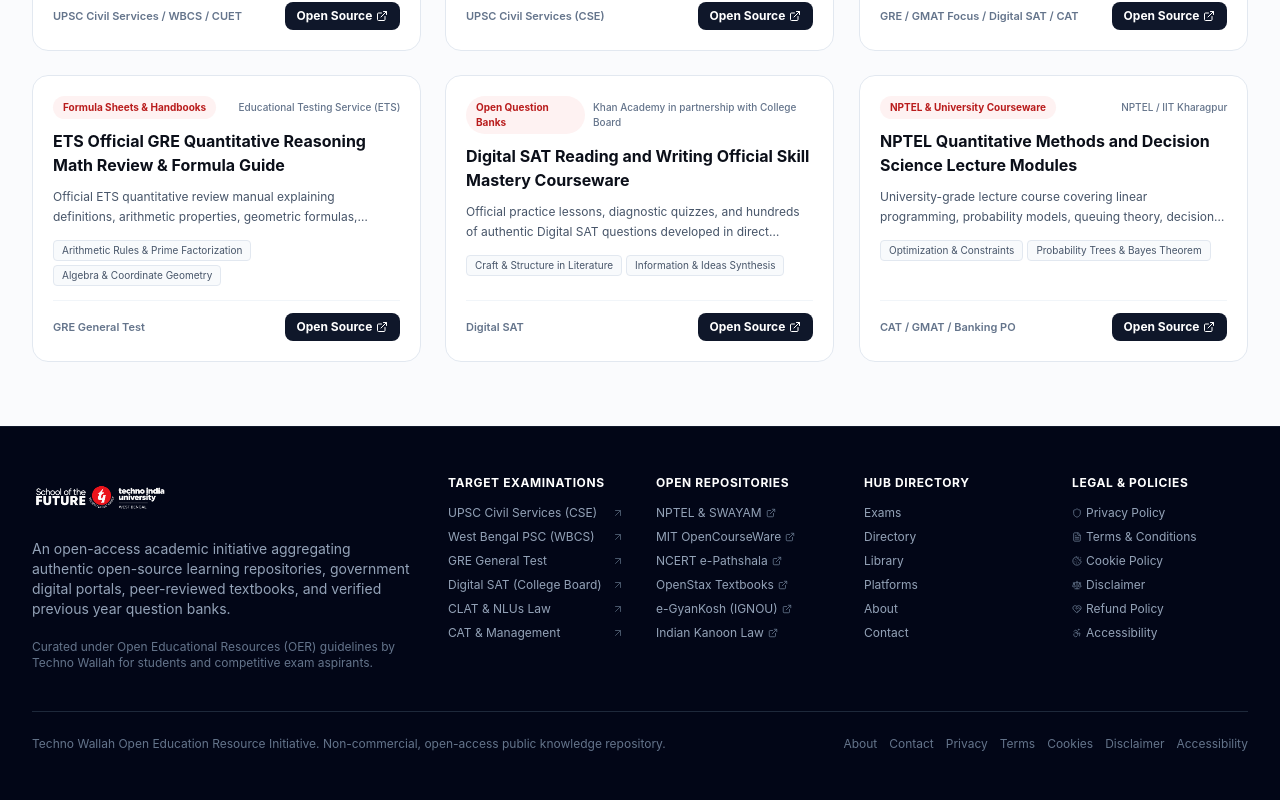
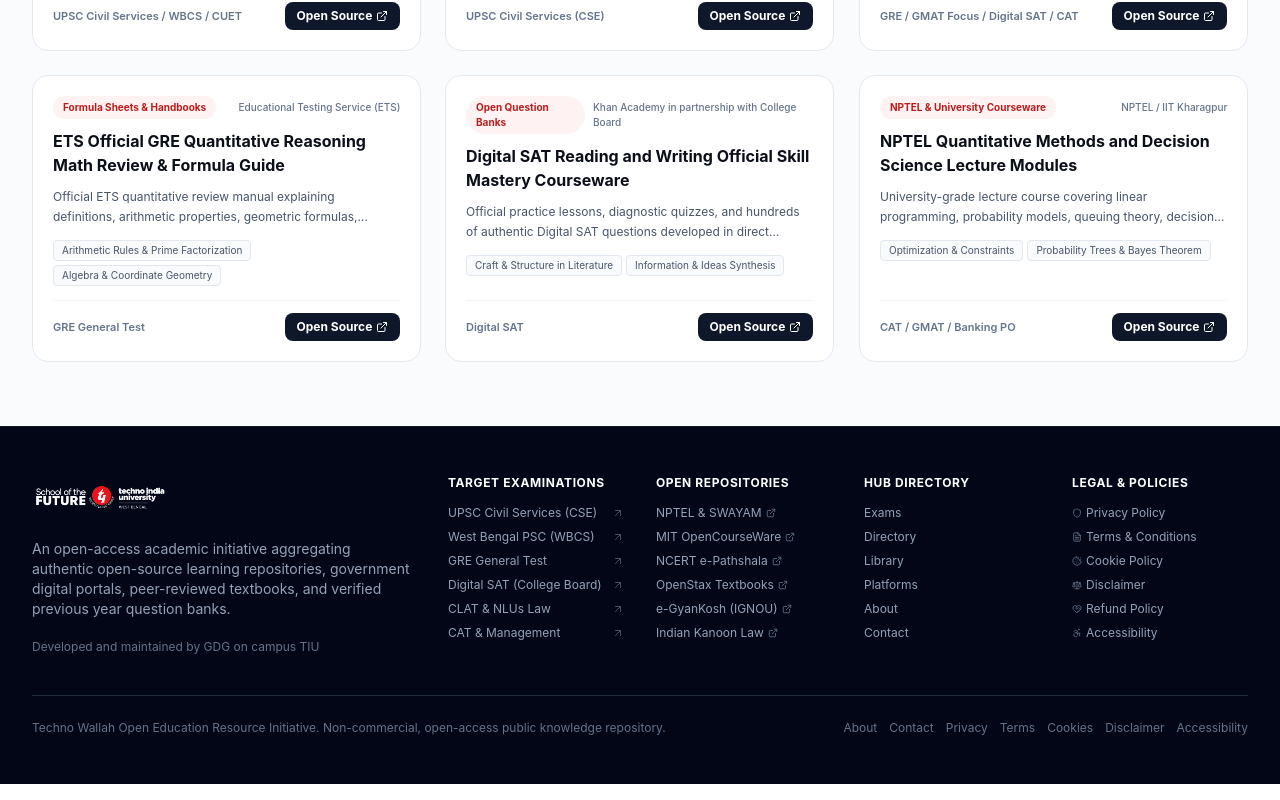
Before and after one commit to hrishikeshjh/technoedu, a React (Vite) app: page / in a window 1280 px wide. Shown: the part 8457-9257 px from the top of the page. Built offline with nearby package versions, Linux system fonts and the light colour scheme.

Commit message:
docs(footer): update attribution to GDG on campus TIU

```diff
--- a/src/components/layout/Footer.tsx
+++ b/src/components/layout/Footer.tsx
@@ -41,7 +41,7 @@
             </p>
 
             <div className="pt-1 text-xs text-slate-500">
-              Curated under Open Educational Resources (OER) guidelines by Techno Wallah for students and competitive exam aspirants.
+              Developed and maintained by GDG on campus TIU
             </div>
           </div>
 
```
